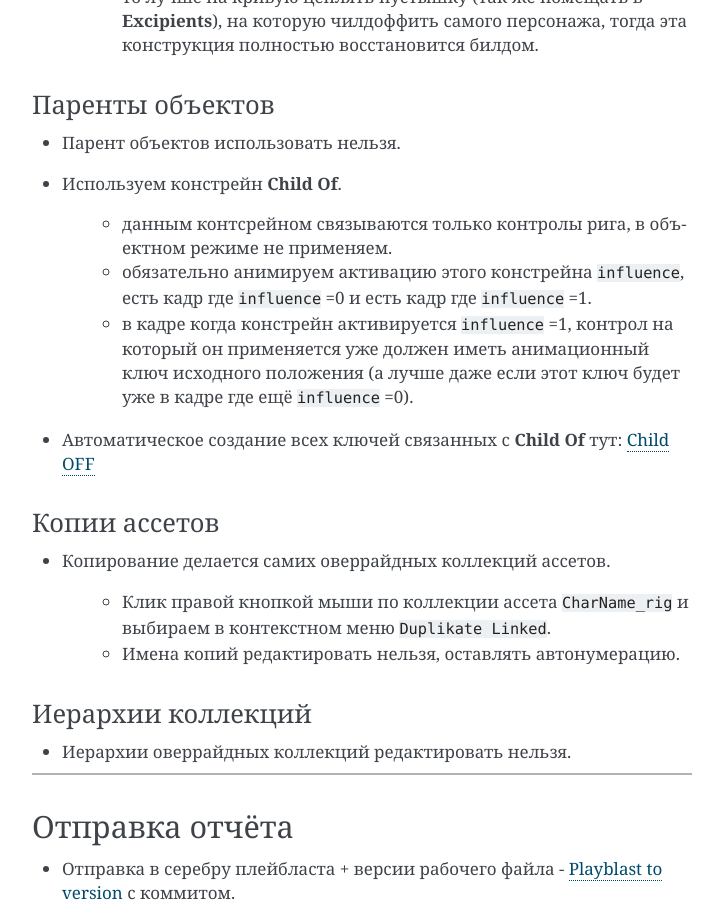
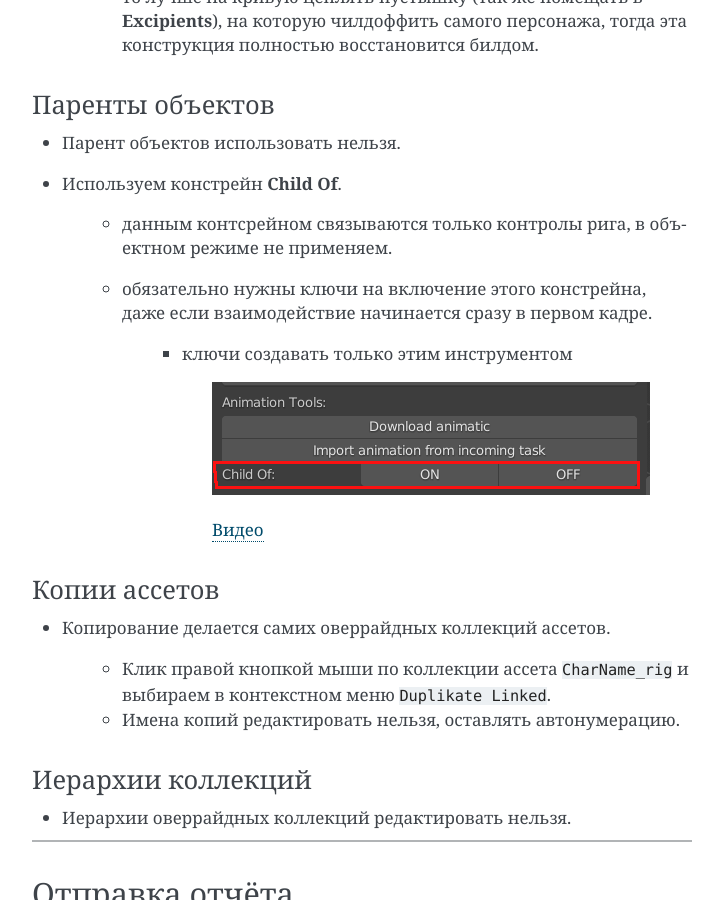
Before and after one commit to volodya-renderberg/cerebro-b3d-connect-manual, a Sphinx documentation site: the page built from docs/source/manual/processes/animation.rst, in a window 1280 px wide and 900 px high, scrolled down 2290 px. Shown: the whole window, without its empty margins (388-1111 px from the left). Built offline with Sphinx 7.4.7, drawn with Linux system fonts in a browser that asks for light colours.

Commit message:
child of дока

```diff
--- a/docs/source/manual/processes/animation.rst
+++ b/docs/source/manual/processes/animation.rst
@@ -76,11 +76,13 @@
 
     * данным контсрейном связываются только контролы рига, в объектном режиме не применяем.
 
-    * обязательно анимируем активацию этого констрейна ``influence``, есть кадр где ``influence`` =0 и есть кадр где ``influence`` =1.
+    * обязательно нужны ключи на включение этого констрейна, даже если взаимодействие начинается сразу в первом кадре.
 
-    * в кадре когда констрейн активируется ``influence`` =1, контрол на который он применяется уже должен иметь анимационный ключ исходного положения (а лучше даже если этот ключ будет уже в кадре где ещё ``influence`` =0).
+        * ключи создавать только этим инструментом
 
-* Автоматическое создание всех ключей связанных с **Child Of** тут: :ref:`animation_tools_child_of_on_off`
+            .. image:: ../../_static/images/animation_tools_child_of.png
+
+            `Видео <https://disk.yandex.ru/i/a6lloZysHRQzuw>`_
 
 
 Копии ассетов
```
Also changed, not shown: docs/source/_static/images/animation_tools_child_of.png (added).
